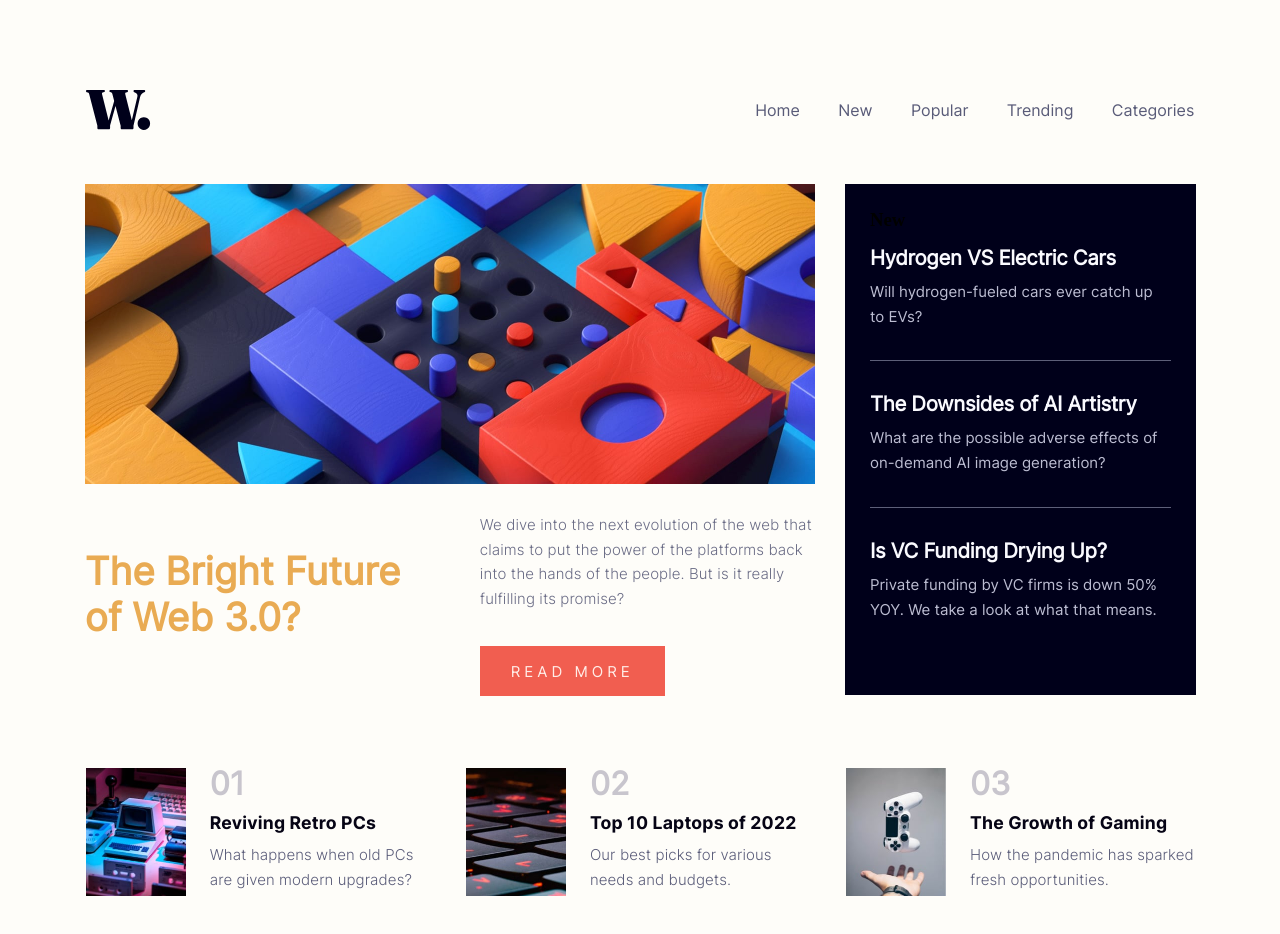
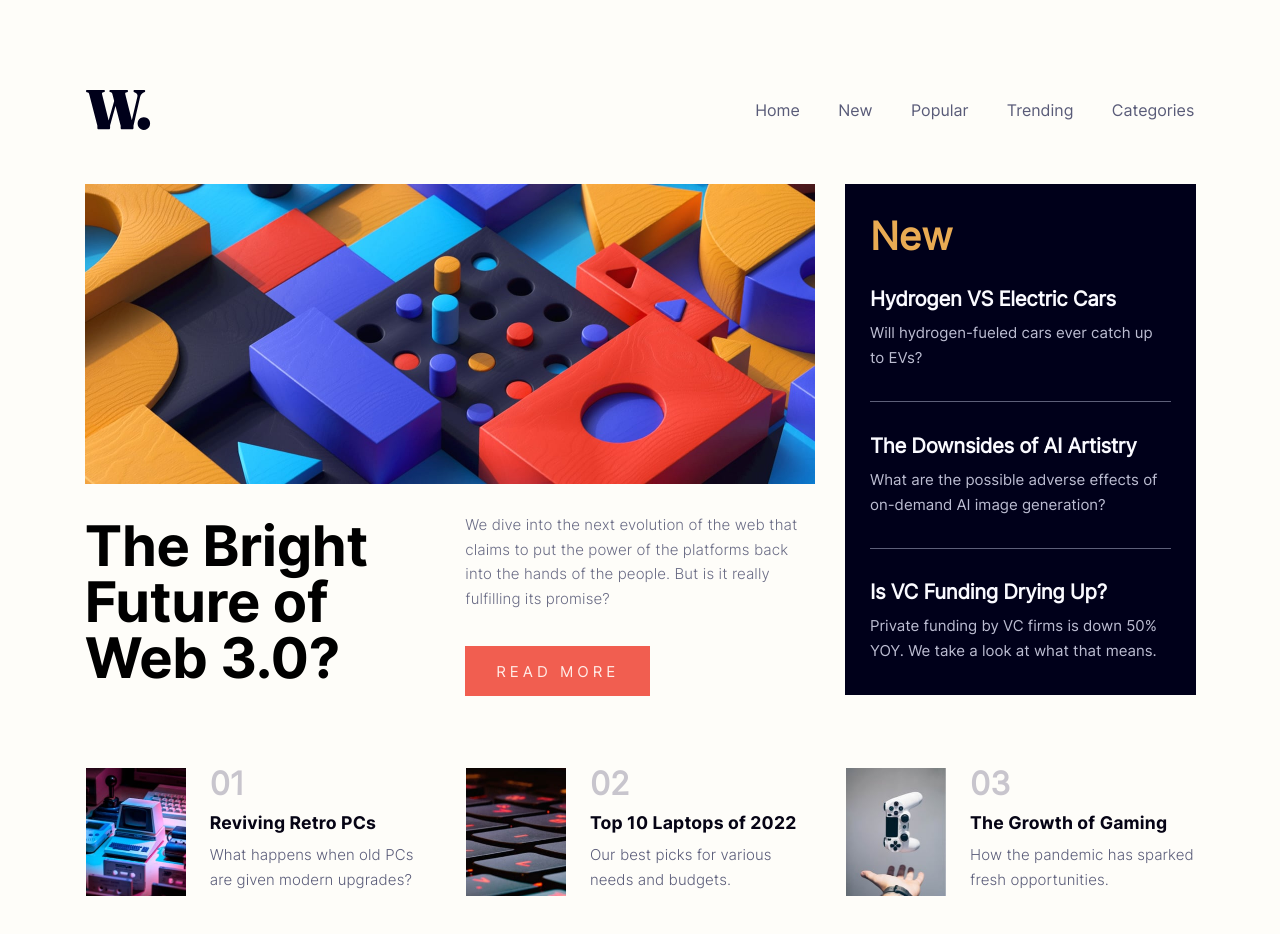
Before and after one commit to ifaronti/News-Homepage, a React (Create React App) app in the folder New-Homepage/: page / in a window 1280 px wide. Shown: the top 934 px of the page. Built offline with nearby package versions, Linux system fonts and the light colour scheme; the HTML template or start-up script is replaced by a standard one.

Commit message:
adjusting headers

```diff
--- a/New-Homepage/src/components/Topleft.js
+++ b/New-Homepage/src/components/Topleft.js
@@ -18,7 +18,7 @@ return(
         <div className="top-left">
             <img className="web3-image" src={`${process.env.PUBLIC_URL}/assets/images/${windowWidth > 700 ? 'image-web-3-desktop.jpg':'image-web-3-mobile.jpg'}`} alt="" />
             <div className="top-left-description">
-                <h2>The Bright Future of Web 3.0?</h2>
+                <h1>The Bright Future of Web 3.0?</h1>
                 <div className="description-more">
                     <p className="left-description">We dive into the next
                         evolution of the web that claims to put the power of
@@ -31,15 +31,15 @@ return(
         </div>
         <div className="top-right">
             <div className="top-right-contents">
-                <h3>New</h3>
+                <h2>New</h2>
                 <div className="top-right-description">
-                    <p className="head">Hydrogen VS Electric Cars</p>
+                    <h3 className="head">Hydrogen VS Electric Cars</h3>
                     <p className="description">Will hydrogen-fueled cars ever catch up to EVs?</p>
                     <div className="field-bar"></div>
                 </div>
 
                 <div className="top-right-description">
-                    <p className="head">The Downsides of AI Artistry</p>
+                    <h3 className="head">The Downsides of AI Artistry</h3>
                     <p className="description">What are the possible adverse effects of
                         on-demand AI image generation?
                     </p>
@@ -47,7 +47,7 @@ return(
                 </div>
 
                 <div className="top-right-description">
-                    <p className="head">Is VC Funding Drying Up?</p>
+                    <h3 className="head">Is VC Funding Drying Up?</h3>
                     <p className="description">Private funding by VC firms is down 50% YOY.
                         We take a look at what that means.
                     </p>
```
